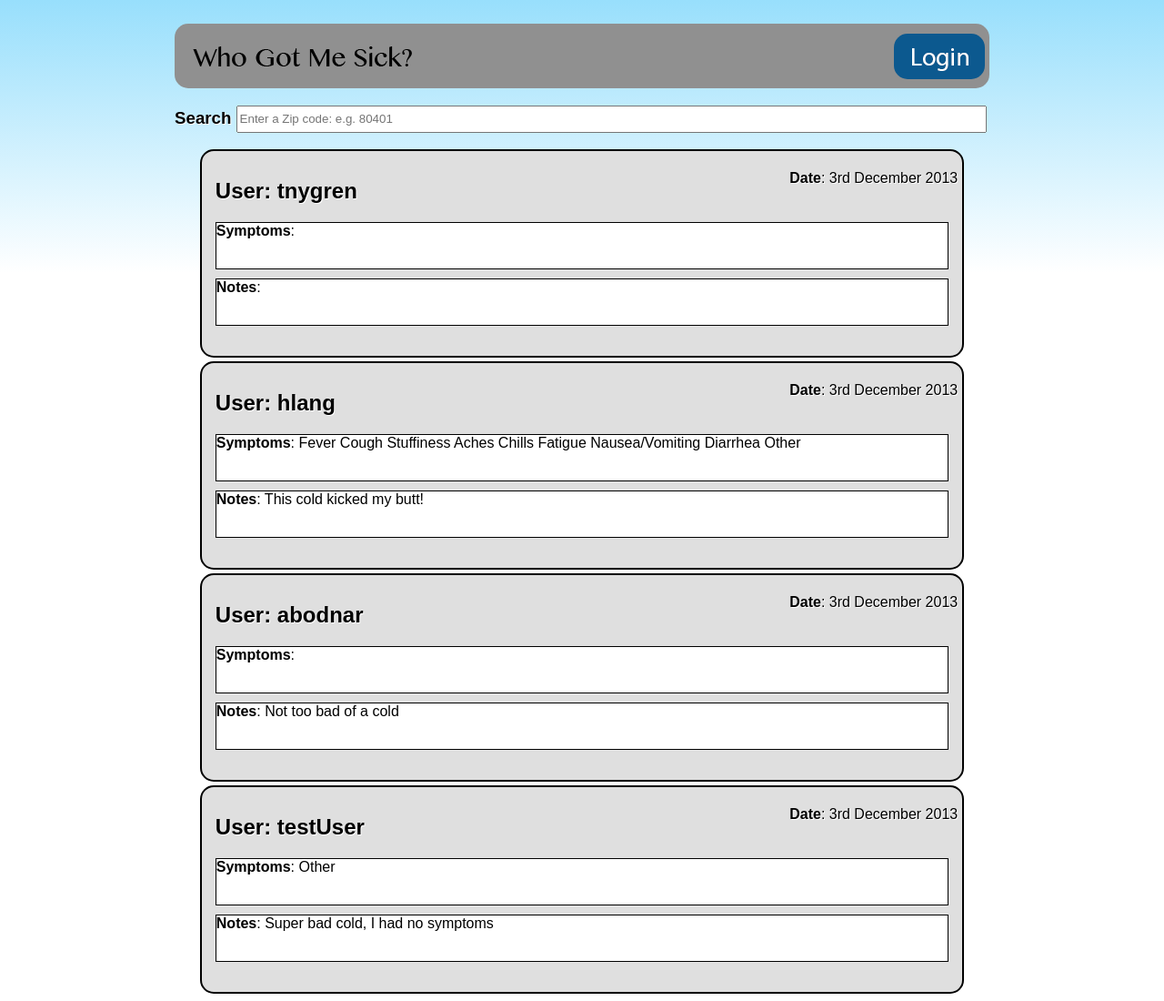
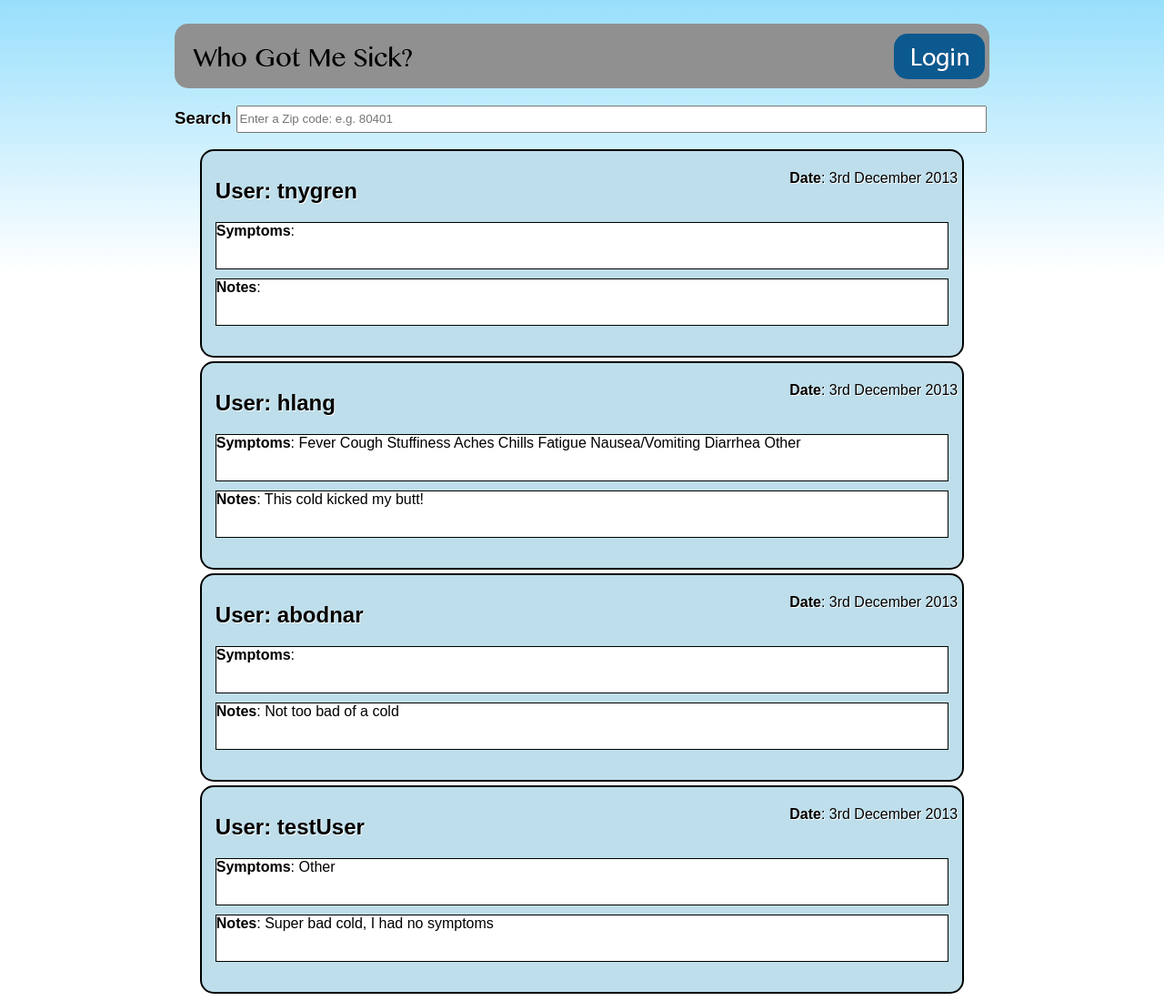
Before and after one commit to timmNygren/whoGotMeSick, a PHP site: page / in a window 1280 px wide. Shown: the whole page at 91% size. Run offline with PHP 8.4, Linux system fonts and the light colour scheme; data comes from the database, SQL or seed files in the repository.

Commit message:
Report screen looks a little better. Updated left to do.

```diff
--- a/index.css
+++ b/index.css
@@ -89,6 +89,8 @@ body {
 	margin-top: 100px;
 	margin-left: auto;
 	margin-right: auto;
+	padding-left: 40px;
+
 }
 
 textarea {
--- a/overlaycontrol.js
+++ b/overlaycontrol.js
@@ -106,21 +106,21 @@ function showReportOverlay() {
 		<div id="report_wrapper">\
 			<form action="postreport.php" method="post" id="userform">\
 				<table id="report_overlay">\
-					<th><h1>Submit Report</h1></th>\
+					<th colspan="2"><h1>Submit Report</h1></th>\
 					<tr>\
-						<td><input type="checkbox" name="symptom1" value="1" /><label for="text1">Fever</label></td>\
-						<td><input type="checkbox" name="symptom2" value="1" /><label for="text2">Cough</label></td>\
-						<td><input type="checkbox" name="symptom3" value="1" /><label for="text3">Stuffiness</label></td>\
+						<td width="33%"><input type="checkbox" name="symptom1" value="1" /><label for="text1">Fever</label></td>\
+						<td width="33%"><input type="checkbox" name="symptom2" value="1" /><label for="text2">Cough</label></td>\
+						<td width="33%"><input type="checkbox" name="symptom3" value="1" /><label for="text3">Stuffiness</label></td>\
 					</tr>\
 					<tr>\
-						<td><input type="checkbox" name="symptom4" value="1" /><label for="text4">Aches</label></td>\
-						<td><input type="checkbox" name="symptom5" value="1" /><label for="text5">Chills</label></td>\
-						<td><input type="checkbox" name="symptom6" value="1" /><label for="text6">Fatigue</label></td>\
+						<td width="33%"><input type="checkbox" name="symptom4" value="1" /><label for="text4">Aches</label></td>\
+						<td width="33%"><input type="checkbox" name="symptom5" value="1" /><label for="text5">Chills</label></td>\
+						<td width="33%"><input type="checkbox" name="symptom6" value="1" /><label for="text6">Fatigue</label></td>\
 					</tr>\
 					<tr>\
-						<td><input type="checkbox" name="symptom7" value="1" /><label for="text7">Nausea/Vomiting</label></td>\
-						<td><input type="checkbox" name="symptom8" value="1" /><label for="text8">Diarrhea</label></td>\
-						<td><input type="checkbox" name="symptom9" value="1" /><label for="text9">Other</label></td>\
+						<td width="33%"><input type="checkbox" name="symptom7" value="1" /><label for="text7">Nausea/Vomiting</label></td>\
+						<td width="33%"><input type="checkbox" name="symptom8" value="1" /><label for="text8">Diarrhea</label></td>\
+						<td width="33%"><input type="checkbox" name="symptom9" value="1" /><label for="text9">Other</label></td>\
 					</tr>\
 					<tr>\
 					 	<td colspan="3">Zip Code: <input type="text" name="zip"  placeholder="e.g. 80401" autocomplete="off" required>*</td>\
@@ -130,7 +130,7 @@ function showReportOverlay() {
 					</tr>\
 					<tr>\
 						<td colspan="2"><input type="submit" value="Submit"></td>\
-						<td>* are required</td>\
+						<td>* required</td>\
 					</tr>\
 				</table>\
 			</form>\
--- a/report.css
+++ b/report.css
@@ -3,7 +3,7 @@
 	position:relative;
 	margin-left: auto;
 	margin-bottom: 4px;
-	background-color:#dfdfdf;
+	background-color:#BEDEEB;
 	text-align:left;
 	font-size:12pt;
 	border-style:solid;
```
Also changed, not shown: LeftToDo.txt (+0 -7 lines), report.php (deleted, +0 -30 lines).
